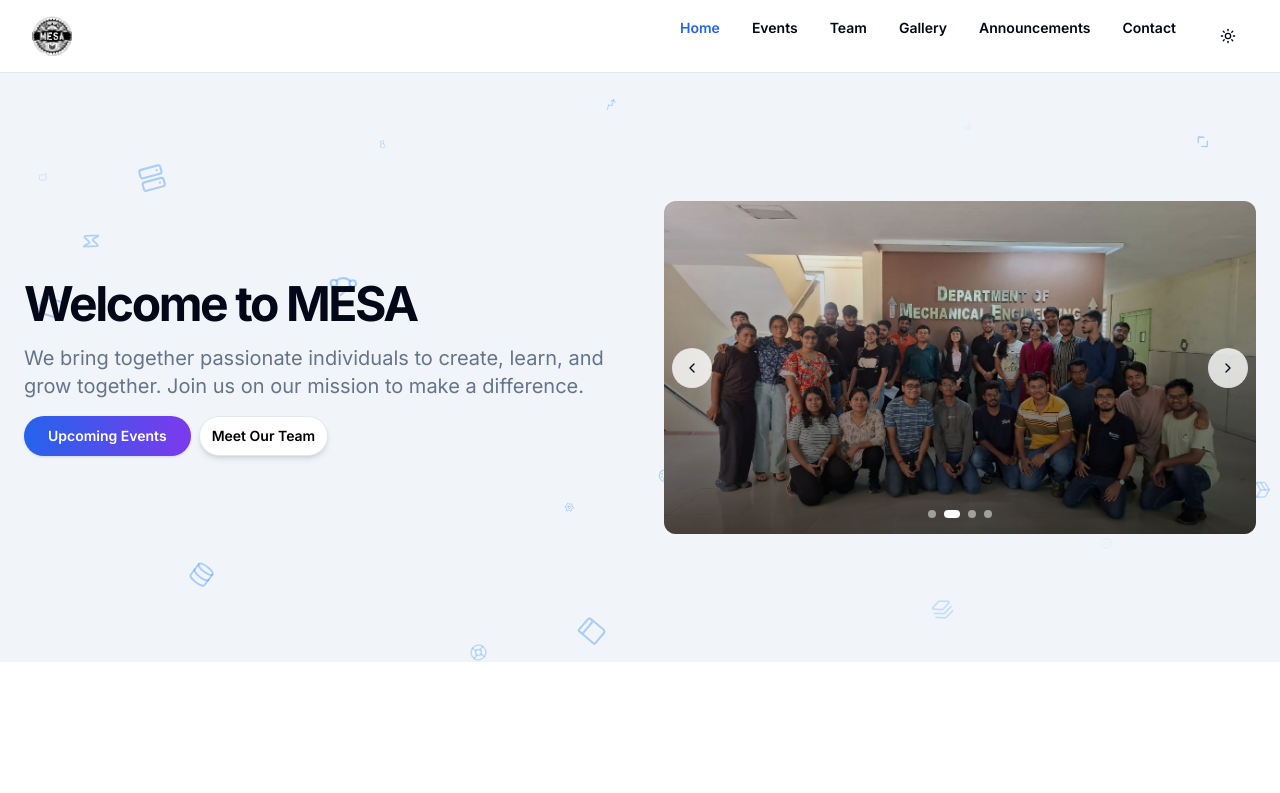
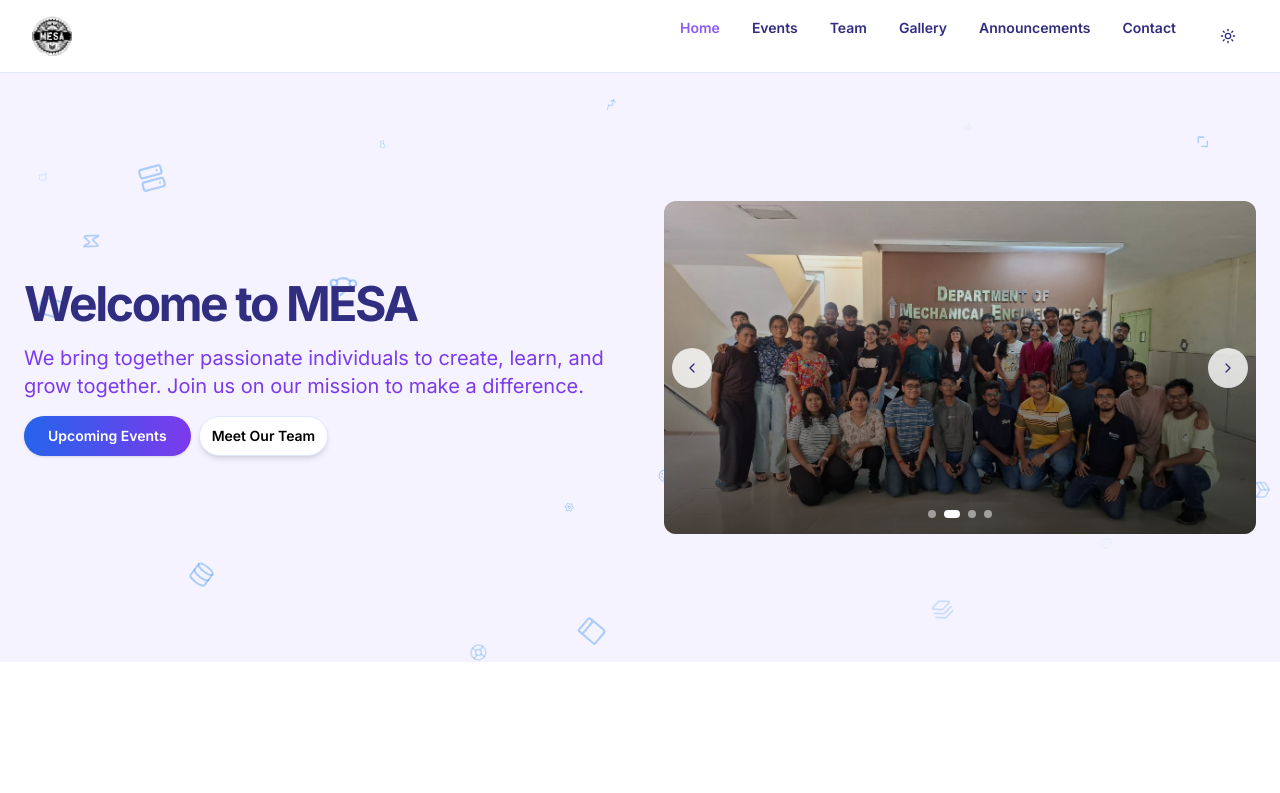
Before and after one commit to Raxy777/mesa_2.0, a Next.js app: page / in a window 1280 px wide. Shown: the top 793 px of the page. Built offline with nearby package versions, Linux system fonts and the light colour scheme.

Commit message:
add theme

```diff
--- a/app/globals.css
+++ b/app/globals.css
@@ -5,47 +5,47 @@
 @layer base {
   :root {
     --background: 0 0% 100%;
-    --foreground: 222.2 84% 4.9%;
+    --foreground: 242.1687 47.4286% 34.3137%;
     --card: 0 0% 100%;
-    --card-foreground: 222.2 84% 4.9%;
+    --card-foreground: 242.1687 47.4286% 34.3137%;
     --popover: 0 0% 100%;
-    --popover-foreground: 222.2 84% 4.9%;
-    --primary: 221.2 83.2% 53.3%;
-    --primary-foreground: 210 40% 98%;
-    --secondary: 210 40% 96.1%;
-    --secondary-foreground: 222.2 47.4% 11.2%;
-    --muted: 210 40% 96.1%;
-    --muted-foreground: 215.4 16.3% 46.9%;
-    --accent: 210 40% 96.1%;
-    --accent-foreground: 222.2 47.4% 11.2%;
-    --destructive: 0 84.2% 60.2%;
-    --destructive-foreground: 210 40% 98%;
-    --border: 214.3 31.8% 91.4%;
-    --input: 214.3 31.8% 91.4%;
-    --ring: 221.2 83.2% 53.3%;
+    --popover-foreground: 242.1687 47.4286% 34.3137%;
+    --primary: 258.3117 89.5349% 66.2745%;
+    --primary-foreground: 0 0% 100%;
+    --secondary: 252 100% 97.0588%;
+    --secondary-foreground: 244.5205 57.9365% 50.5882%;
+    --muted: 250 100% 97.6471%;
+    --muted-foreground: 262.1229 83.2558% 57.8431%;
+    --accent: 214.2857 94.5946% 92.7451%;
+    --accent-foreground: 225.931 70.7317% 40.1961%;
+    --destructive: 0 84.2365% 60.1961%;
+    --destructive-foreground: 0 0% 100%;
+    --border: 226.4516 100% 93.9216%;
+    --input: 226.4516 100% 93.9216%;
+    --ring: 258.3117 89.5349% 66.2745%;
     --radius: 0.5rem;
   }
 
   .dark {
-    --background: 222.2 84% 4.9%;
-    --foreground: 210 40% 98%;
-    --card: 222.2 84% 4.9%;
-    --card-foreground: 210 40% 98%;
-    --popover: 222.2 84% 4.9%;
-    --popover-foreground: 210 40% 98%;
-    --primary: 217.2 91.2% 59.8%;
-    --primary-foreground: 222.2 47.4% 11.2%;
-    --secondary: 217.2 32.6% 17.5%;
-    --secondary-foreground: 210 40% 98%;
-    --muted: 217.2 32.6% 17.5%;
-    --muted-foreground: 215 20.2% 65.1%;
-    --accent: 217.2 32.6% 17.5%;
-    --accent-foreground: 210 40% 98%;
-    --destructive: 0 62.8% 30.6%;
-    --destructive-foreground: 210 40% 98%;
-    --border: 217.2 32.6% 17.5%;
-    --input: 217.2 32.6% 17.5%;
-    --ring: 224.3 76.3% 48%;
+    --background: 222.2222 47.3684% 11.1765%;
+    --foreground: 226.4516 100% 93.9216%;
+    --card: 243.75 47.0588% 20%;
+    --card-foreground: 226.4516 100% 93.9216%;
+    --popover: 243.75 47.0588% 20%;
+    --popover-foreground: 226.4516 100% 93.9216%;
+    --primary: 258.3117 89.5349% 66.2745%;
+    --primary-foreground: 0 0% 100%;
+    --secondary: 243.75 47.0588% 20%;
+    --secondary-foreground: 226.4516 100% 93.9216%;
+    --muted: 243.75 47.0588% 20%;
+    --muted-foreground: 252.5 94.7368% 85.098%;
+    --accent: 244.5205 57.9365% 50.5882%;
+    --accent-foreground: 226.4516 100% 93.9216%;
+    --destructive: 0 84.2365% 60.1961%;
+    --destructive-foreground: 0 0% 100%;
+    --border: 261.1765 72.6496% 22.9412%;
+    --input: 261.1765 72.6496% 22.9412%;
+    --ring: 258.3117 89.5349% 66.2745%;
   }
 }
 
```
